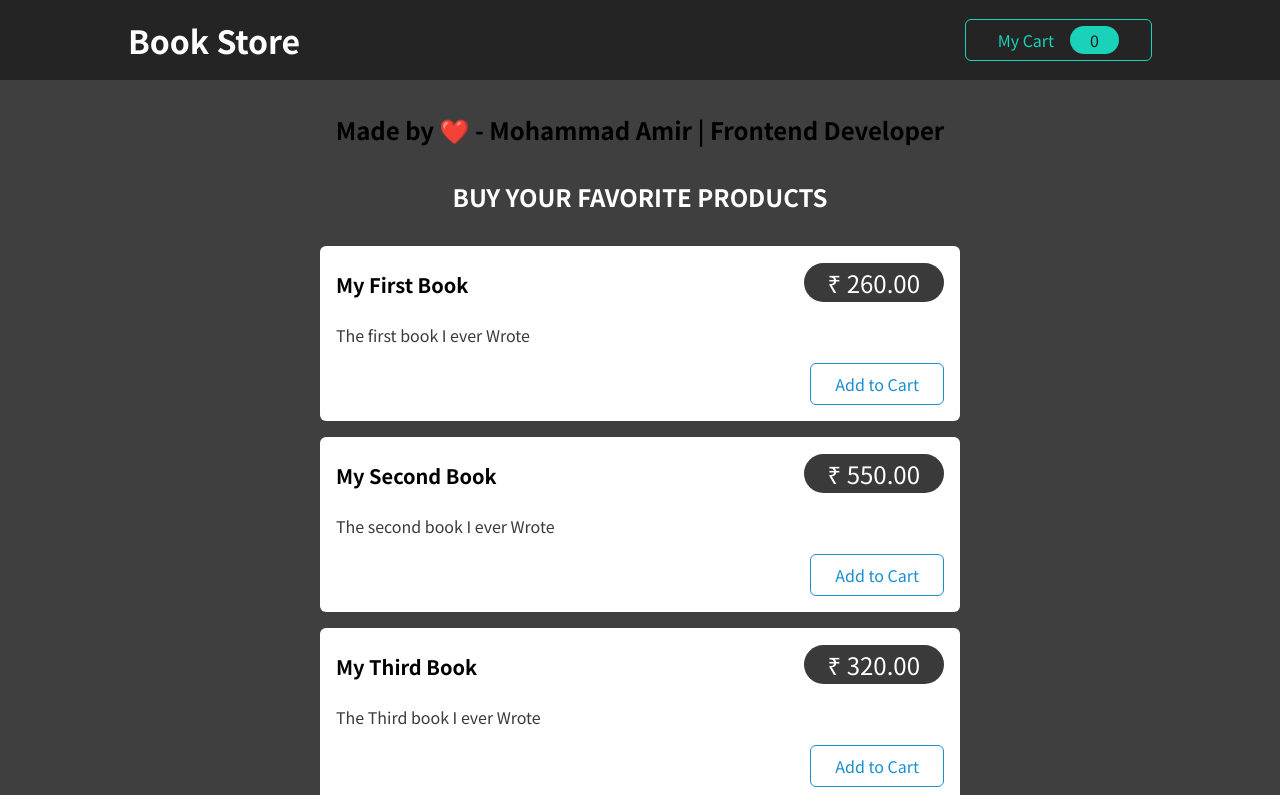
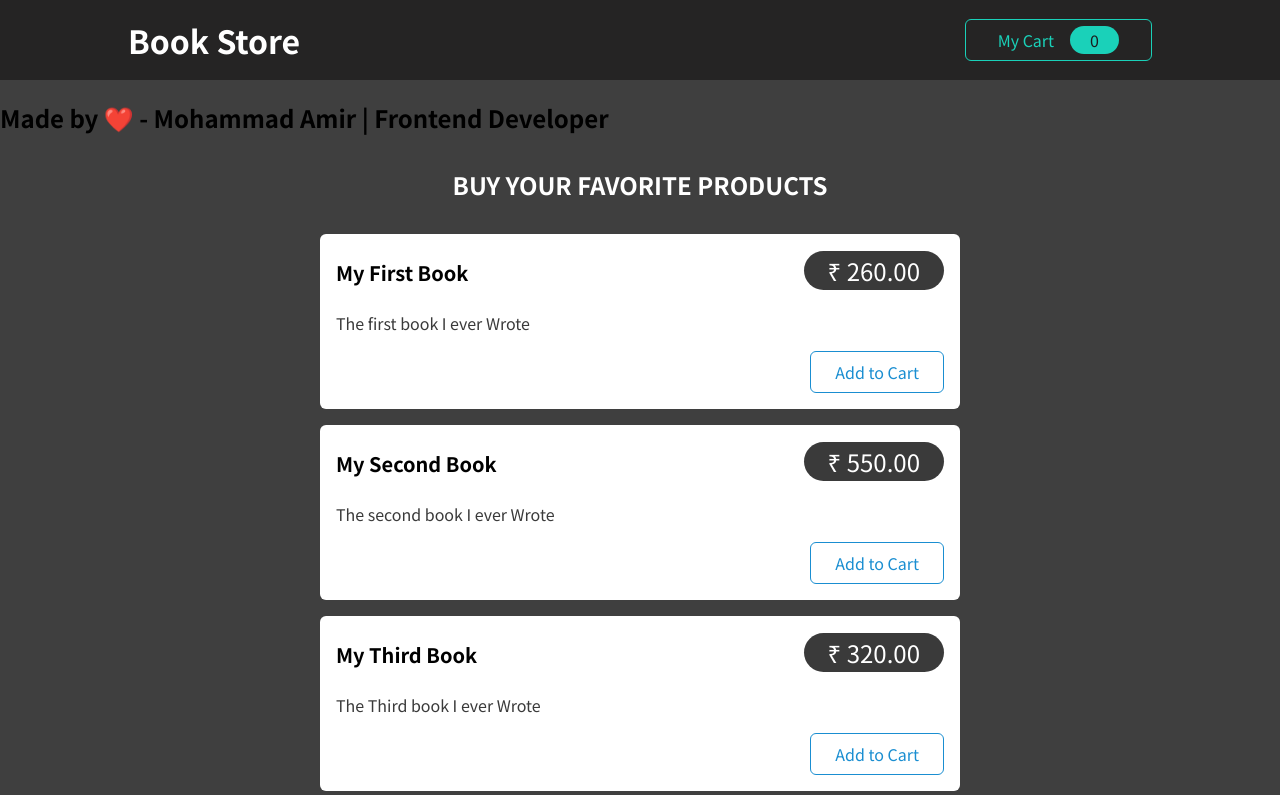
Before and after one commit to amirsep/redux-cart-book-store, a React (Create React App) app: page / in a window 1280 px wide. Shown: the top 795 px of the page. Built offline with nearby package versions, Linux system fonts and the light colour scheme.

Commit message:
Update Products.module.css

```diff
--- a/src/components/Shop/Products.module.css
+++ b/src/components/Shop/Products.module.css
@@ -1,4 +1,5 @@
-.products h1 {
+.products span {
+  color: #42f5da;
   margin: 2rem auto;
   text-align: center;
 }
```
